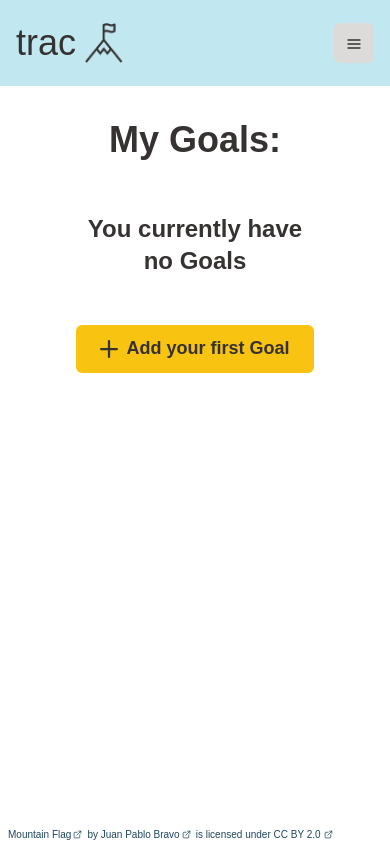
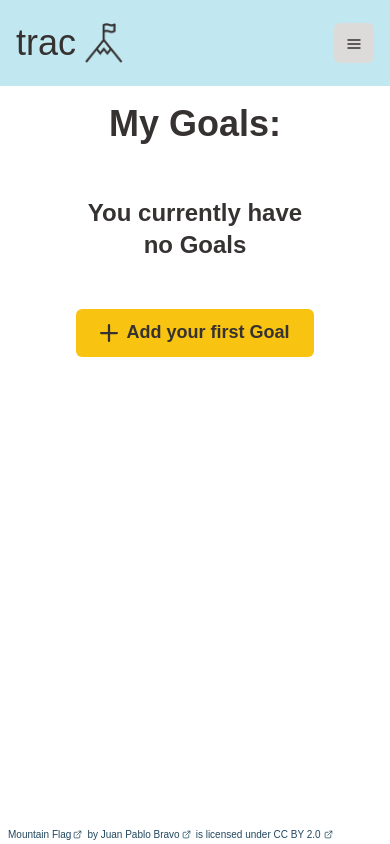
Before and after one commit to dyazdani/trac, a React (Vite) app: page /goals in a window 390 px wide. Built offline with nearby package versions, Linux system fonts and the light colour scheme; no server answers; sample sign-in values are in the browser's storage; a web font is replaced by a local one.

Commit message:
Create goal button now responsive

```diff
--- a/src/client/components/Dashboard.tsx
+++ b/src/client/components/Dashboard.tsx
@@ -6,7 +6,9 @@ import {
   Heading,
   Hide,
   Show,
+  Spacer,
   Spinner,
+  useBreakpoint,
 } from "@chakra-ui/react";
 import RightDrawer from "./RightDrawer.js";
 import { useAppSelector } from "../app/hooks.js";
@@ -23,10 +25,12 @@ import { MilestoneWithDetails } from "../../types/index.js";
 import isMostRecentStatusReportSent from "../utils/isMostRecentStatusReportSent.js";
 import getFirstCheckInDayDate from "../utils/getFirstCheckInDayDate.js";
 import { useEffect } from "react";
+import isLessThanBreakpoint from "../utils/isLessThanBreakpoint.js";
 
 
 const Dashboard = () => {
   const dispatch = useDispatch()
+  const breakpoint = useBreakpoint({ssr: false})
 
   const localStorageIsBannerDisplayed = localStorage.getItem("isBannerDisplayed")
   const appSelectorIsBannerDisplayed = useAppSelector(state => state.banner.isBannerDisplayed)
@@ -95,19 +99,17 @@ const Dashboard = () => {
           <Grid
             templateColumns="repeat(3, 1fr)"
             gap={5}
+
           >
             <GridItem
-              colStart={{
-                base: 2,
-                lg: 1
-              }}
               gridColumn={{
                 base: "1 / 4",
                 lg: "1 / 2"
               }}
               display="flex"
-              flexDirection="column"
+              flexFlow="column"
               alignItems="center"
+              justifyContent="center"
               position={{
                 base: "sticky",
                 lg: undefined
@@ -118,7 +120,7 @@ const Dashboard = () => {
               }}
               height="fit-content"
               paddingBottom={{
-                base: "2rem",
+                base: "1rem",
                 lg: undefined
               }}
               zIndex={101}
@@ -128,8 +130,12 @@ const Dashboard = () => {
                 as='h1'
                 size="2xl"
                 marginTop={{
-                  base: "2rem",
+                  base: "1rem",
                   lg: "3.8rem"
+                }}
+                marginBottom={{
+                  base: "1rem",
+                  lg: undefined
                 }}
                 position={{
                   base: undefined,
@@ -139,6 +145,14 @@ const Dashboard = () => {
               >
                 My Goals:
               </Heading>
+              {
+              !isMilestonesEmpty && isLessThanBreakpoint(breakpoint, "lg") ?
+                <RightDrawer
+                  isMilestonesEmpty={isMilestonesEmpty}
+                  isBannerDisplayed={isBannerDisplayed}
+                /> :
+              ""
+            }
             </GridItem>
             {
               !milestonesData?.milestones.length ?
@@ -163,7 +177,10 @@ const Dashboard = () => {
                   </Heading>
                   {
                     isMilestonesEmpty ?
-                    <RightDrawer isMilestonesEmpty={isMilestonesEmpty}/> :
+                    <RightDrawer
+                      isMilestonesEmpty={isMilestonesEmpty}
+                      isBannerDisplayed={isBannerDisplayed}
+                    /> :
                     ""
                   }
                 </Flex>
@@ -175,14 +192,17 @@ const Dashboard = () => {
               </GridItem>
             }
             {
-              !isMilestonesEmpty ?
+              !isMilestonesEmpty && !isLessThanBreakpoint(breakpoint, "lg") ?
               <GridItem
                 colStart={isMilestonesEmpty ? 2 : 3}
                 display="flex"
                 flexDirection="column"
                 alignItems="center"
               >
-                <RightDrawer isMilestonesEmpty={isMilestonesEmpty} />
+                <RightDrawer
+                  isMilestonesEmpty={isMilestonesEmpty}
+                  isBannerDisplayed={isBannerDisplayed}
+                />
               </GridItem> :
               ""
             }
--- a/src/client/components/RightDrawer.tsx
+++ b/src/client/components/RightDrawer.tsx
@@ -1,25 +1,31 @@
 import {
     useDisclosure,
     Button,
-    useBreakpointValue
+    useBreakpointValue,
+    useBreakpoint
   } from '@chakra-ui/react'
 import { AddIcon } from '@chakra-ui/icons'
 import { useAppSelector } from '../app/hooks.js'
 import CreateMilestoneForm from './CreateMilestoneForm.js'
 import { User } from '@prisma/client'
+import isLessThanBreakpoint from '../utils/isLessThanBreakpoint.js'
 
 export interface RightDrawerProps {
     isMilestonesEmpty: boolean
+    isBannerDisplayed: boolean | null
 }
 
-const RightDrawer = ({ isMilestonesEmpty }: RightDrawerProps) => {
+const RightDrawer = ({ isMilestonesEmpty, isBannerDisplayed }: RightDrawerProps) => {
     const { isOpen, onClose, onOpen} = useDisclosure();
-    const position = useBreakpointValue(
+    const breakpoint = useBreakpoint({ssr: false})
+    const bottom = useBreakpointValue(
         {
-            base: "fixed"
+            base: undefined,
+            lg: "50px"
         },
         {ssr: false}
     )
+    const top = isBannerDisplayed ? "198px" : "106px"
 
     const localStorageUser = localStorage.getItem("user")
     const appSelectorUser = useAppSelector(state => state.auth.user)
@@ -30,8 +36,8 @@ const RightDrawer = ({ isMilestonesEmpty }: RightDrawerProps) => {
             {currentUser &&
                 <>
                     <Button
-                        position={isMilestonesEmpty ? undefined : "fixed"}
-                        bottom={isMilestonesEmpty ? undefined : "50px"}
+                        position={isMilestonesEmpty || isLessThanBreakpoint(breakpoint, "lg") ? undefined : "fixed"}
+                        bottom={isMilestonesEmpty || isLessThanBreakpoint(breakpoint, "lg") ? undefined : bottom}
                         marginTop={isMilestonesEmpty ? "3rem" : undefined}
                         variant='solid'
                         backgroundColor="yellow.500"
```
